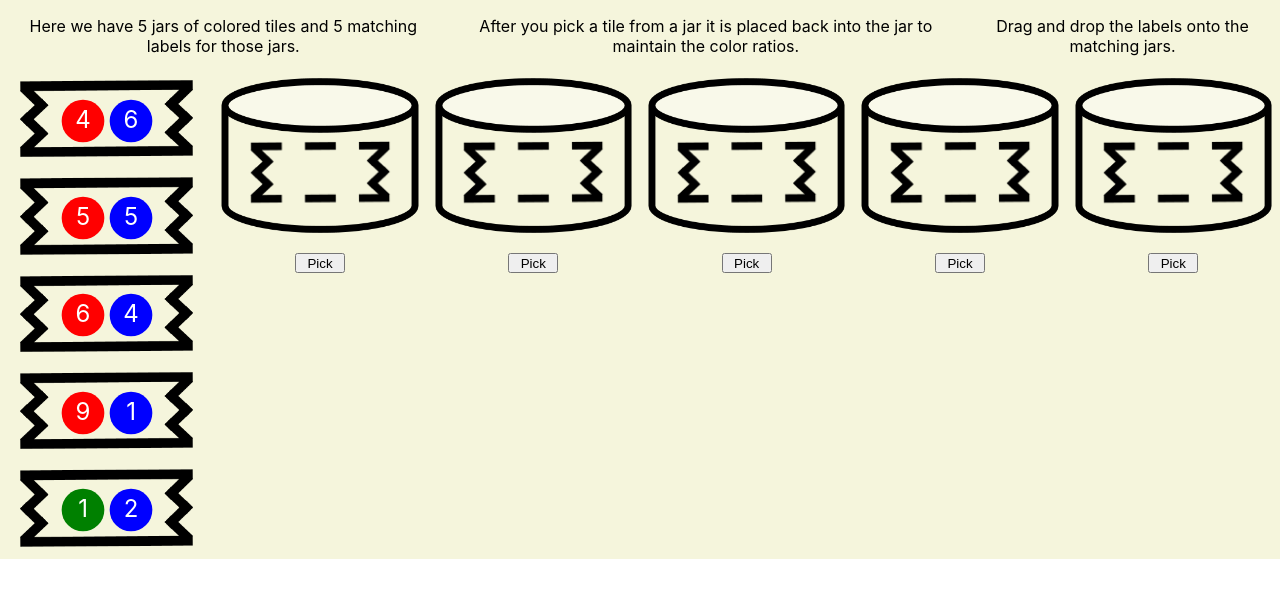
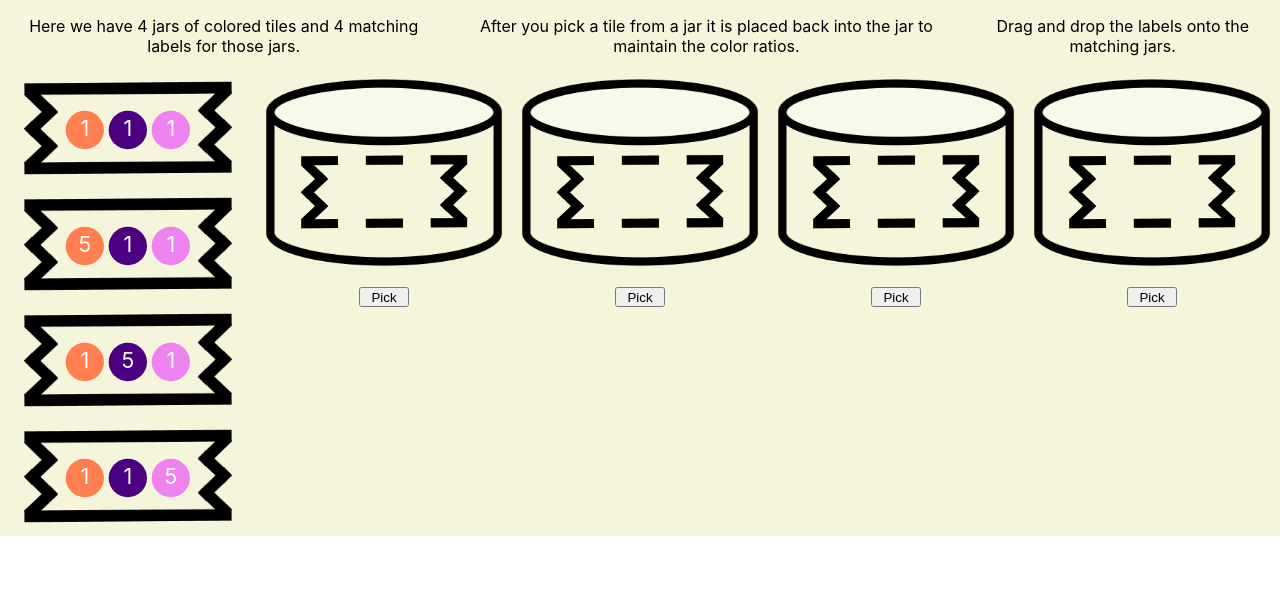
Before and after one commit to prj8121/PickingJars, a React (Create React App) app: page / in a window 1280 px wide. Shown: the top 598 px of the page. Built offline with nearby package versions, Linux system fonts and the light colour scheme.

Commit message:
Cleanup from previous commit

```diff
--- a/src/components/Experiment.js
+++ b/src/components/Experiment.js
@@ -6,7 +6,7 @@ import shuffleArrayInPlace from '../util/Shuffler';
 import { jarList } from '../jarSpecs/JarSpecifications';
 
 function Experiment({specs}){
-    const jars = jarList[0];
+    const jars = jarList[3];
 
     var shuffledJars = jars.slice(0);
     shuffleArrayInPlace(shuffledJars);
--- a/src/components/LabelSlot.js
+++ b/src/components/LabelSlot.js
@@ -34,10 +34,6 @@ function LabelSlot({label, labelTextStyle, labelWidth, updateLabel, swapLabels,
     const [{ isOver, canDrop }, drop] = useDrop({
         accept: ItemTypes.LABEL,
         drop: (item)=> {
-            //alert(`item = ${JSON.stringify(item)}`)
-            //alert(`receiver label:${JSON.stringify(label)}`);
-            //return(updateLabel(item))
-            //alert(JSON.stringify([item.containerIndex, item.containerType, containerIndex, containerType]))
             return(swapLabels(item.containerIndex, item.containerType, containerIndex, containerType))
         },
         collect: (monitor) => ({
@@ -47,8 +43,6 @@ function LabelSlot({label, labelTextStyle, labelWidth, updateLabel, swapLabels,
         }),
     });
 
-
-    //color = isDragging?'orange':'none';
     let color = '';
     /* const isEmpty = label.counts.length === 0;
     if (isEmpty){
@@ -70,15 +64,7 @@ function LabelSlot({label, labelTextStyle, labelWidth, updateLabel, swapLabels,
         textAlign: 'center',
     }
 
-    // <p style={labelTextStyle}>labelWidth={labelWidth}</p>
-    const labelTextElement = <>
-
-        {label.colors.map((color, i) => (
-                <span style={{color: color}} key={i}>{label.counts[i]} </span>
-        ))}
-    </>
     const finalLabel = makeLabelWithTiles(label, labelWidth * 1);
-    // const finalLabel = makeLabelWithTiles(label, labelWidth * 1);
 
     // Do not know why ref is like this, but I found it in the doc examples
     // ref={(node)=>{drag(drop(node))}}
--- a/src/util/MakeLabel.js
+++ b/src/util/MakeLabel.js
@@ -1,44 +1,12 @@
 import labelPNG from '../images/JarLabelv2.png';
 import emptyLabelPNG from '../images/DottedJarLabelv2.png';
 import { makeCircleSvgWithColor } from './TileMaker';
-import { findByLabelText } from '@testing-library/react';
 
 function makeLabel(labelSpecs, labelWidth){
     return makeLabelWithTiles(labelSpecs, labelWidth);
 }
 
-function makeLabel1(textElement, labelWidth){
-    const isEmpty = textElement.props.children.length === 0;
-
-    const imageStyle = {
-        maxWidth: labelWidth//`${labelWidth}px`,
-    };
-    const containerStyle = {
-        position:'relative',
-        //display: 'flex', //'inline-block',
-        textAlign: 'center',
-        maxWidth: labelWidth,//`${labelWidth}px`,
-        //border: 'dotted black 2px',
-    };
-    const textContainerStyle = {
-        position: 'absolute',
-        top:'50%',
-        left: '50%',
-        transform: 'translate(-50%, -50%)',
-    }
-
-    return(
-        <div style={containerStyle}>
-            <div style={textContainerStyle}>
-                {textElement}
-            </div>
-            <img style={imageStyle} src={isEmpty?emptyLabelPNG:labelPNG} alt={'label failed to load'} />
-
-        </div>
-    )
-}
-
-export function makeLabelWithTiles(labelSpecs, labelWidth) {
+function makeLabelWithTiles(labelSpecs, labelWidth) {
     const isEmpty = labelSpecs.colors.length === 0;
     const radius = (0.6 * labelWidth) / (2 * (1 + labelSpecs.colors.length));
 
@@ -81,6 +49,49 @@ export function makeLabelWithTiles(labelSpecs, labelWidth) {
 }
 
 /*
+    const labelTextElement = <>
+
+        {label.colors.map((color, i) => (
+                <span style={{color: color}} key={i}>{label.counts[i]} </span>
+        ))}
+    </>
+*/
+
+/*
+function makeLabel1(textElement, labelWidth){
+    const isEmpty = textElement.props.children.length === 0;
+
+    const imageStyle = {
+        maxWidth: labelWidth//`${labelWidth}px`,
+    };
+    const containerStyle = {
+        position:'relative',
+        //display: 'flex', //'inline-block',
+        textAlign: 'center',
+        maxWidth: labelWidth,//`${labelWidth}px`,
+        //border: 'dotted black 2px',
+    };
+    const textContainerStyle = {
+        position: 'absolute',
+        top:'50%',
+        left: '50%',
+        transform: 'translate(-50%, -50%)',
+    }
+
+    return(
+        <div style={containerStyle}>
+            <div style={textContainerStyle}>
+                {textElement}
+            </div>
+            <img style={imageStyle} src={isEmpty?emptyLabelPNG:labelPNG} alt={'label failed to load'} />
+
+        </div>
+    )
+}
+
+*/
+
+/*
 function makeLabel1(text){
 
     return(
```
